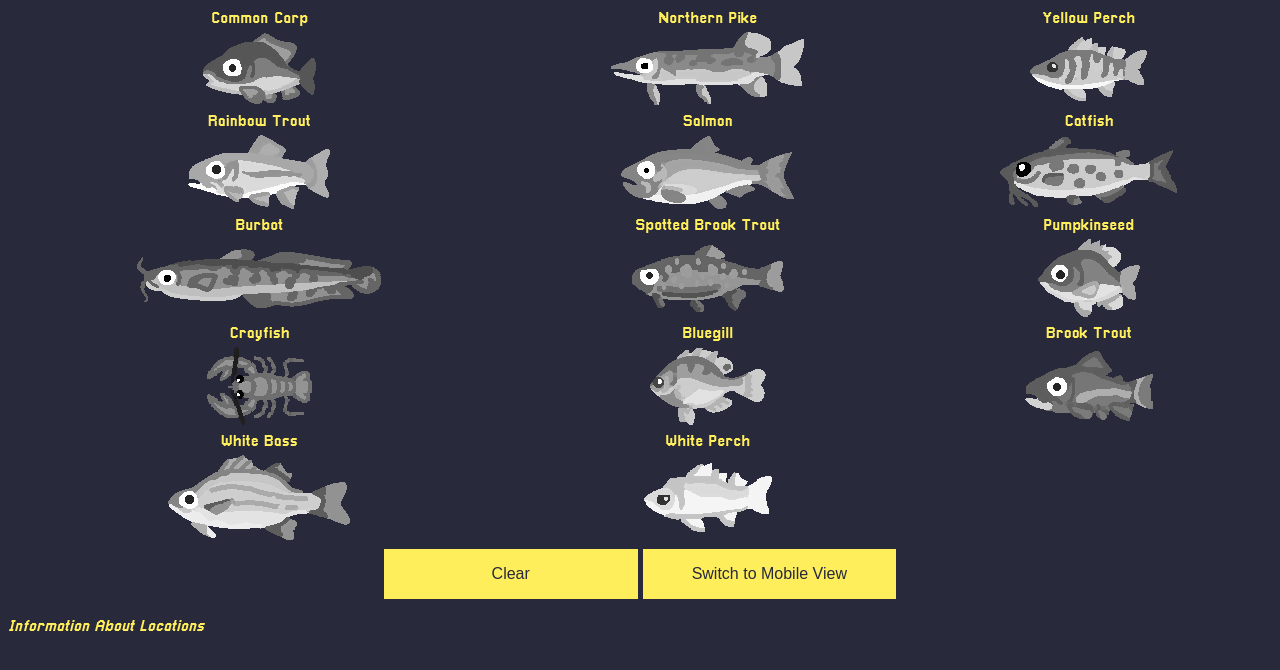
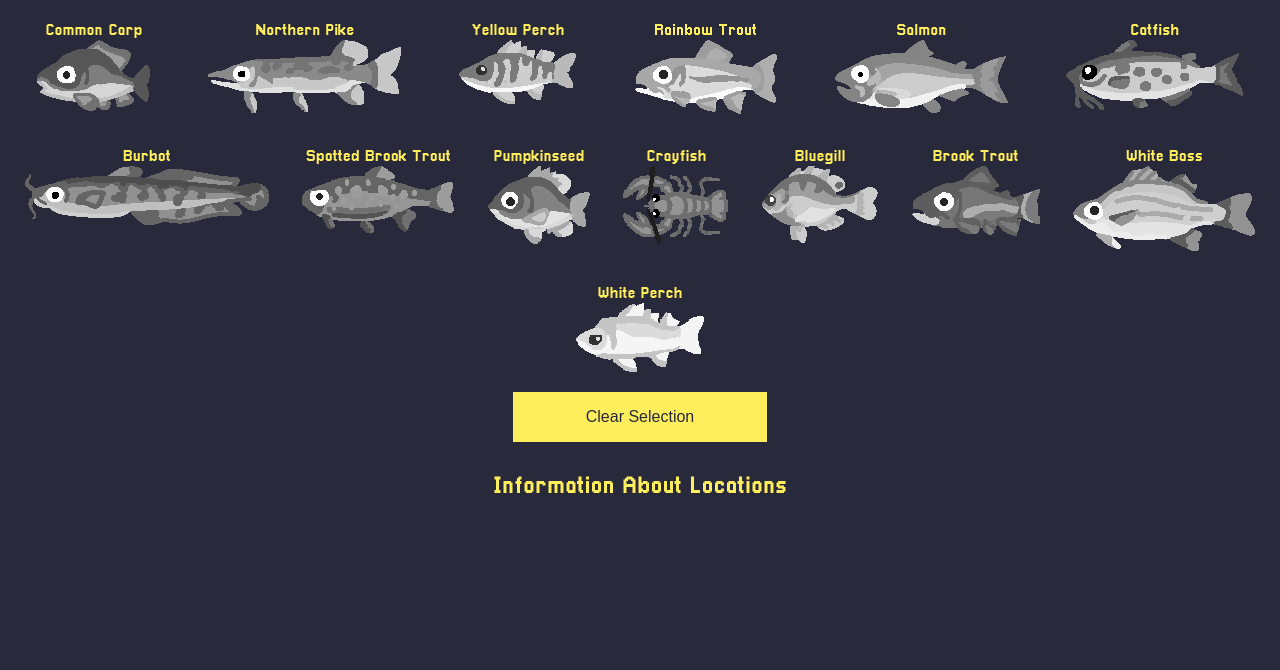
Before and after one commit to HalflingHelper/ASH-Fish-Checklist, a plain HTML site: page index.html in a window 1280 px wide. Drawn offline with Linux system fonts and the light colour scheme.

Commit message:
Made it Better

```diff
--- a/index.html
+++ b/index.html
@@ -14,68 +14,48 @@
   </head>
   <body onload="addImages()">
     <div id="main">
+      <p class="fish">Common Carp<br><img class="pic" onclick="selection(this, true)"></p>
+      <p class="fish">Northern Pike<br><img class="pic" onclick="selection(this, true)"></p>
+      <p class="fish">Yellow Perch<br><img class="pic" onclick="selection(this, true)"></p>
+      <p class="fish">Rainbow Trout<br><img class="pic" onclick="selection(this, true)"></p>
+      <p class="fish">Salmon<br><img class="pic" onclick="selection(this, true)"></p>
+      <p class="fish">Catfish<br><img class="pic" onclick="selection(this, true)"></p>
+      <p class="fish">Burbot<br><img class="pic" onclick="selection(this, true)"></p>
+      <p class="fish">Spotted Brook Trout<br><img class="pic" onclick="selection(this, true)"></p>
+      <p class="fish">Pumpkinseed<br><img class="pic" onclick="selection(this, true)"></p>
+      <p class="fish">Crayfish<br><img class="pic" onclick="selection(this, true)"></p>
+      <p class="fish">Bluegill<br><img class="pic" onclick="selection(this, true)"></p>
+      <p class="fish">Brook Trout<br><img class="pic" onclick="selection(this, true)"></p>
+      <p class="fish">White Bass<br><img class="pic" onclick="selection(this, true)"></p>
+      <p class="fish">White Perch<br><img class="pic" onclick="selection(this, true)"></p>
+    </div>
 
-    <table width=100%>
-        <tr>
-            <td>Common Carp </td><td>Northern Pike</td><td>Yellow Perch</td>
-        </tr>
-        <tr>
-            <td><img class="pic" onclick="selection(this, true)"></td> <td><img class="pic" onclick="selection(this, true)"></td> <td><img class="pic" onclick="selection(this, true)"></td>
-        </tr>
-        <tr>
-            <td>Rainbow Trout</td><td>Salmon</td><td>Catfish</td>
-        </tr>
-        <tr>
-            <td><img class="pic" onclick="selection(this, true)"></td> <td><img class="pic" onclick="selection(this, true)"></td> <td><img class="pic" onclick="selection(this, true)"></td>
-        </tr>
-        <tr>
-            <td>Burbot</td><td>Spotted Brook Trout</td><td>Pumpkinseed</td>
-        </tr>
-        <tr>
-            <td><img class="pic" onclick="selection(this, true)"></td> <td><img class="pic" onclick="selection(this, true)"></td> <td><img class="pic" onclick="selection(this, true)"></td>
-        </tr>
-        <tr>
-            <td>Crayfish</td><td>Bluegill</td><td>Brook Trout</td>
-        </tr>
-        <tr>
-            <td><img class="pic" onclick="selection(this, true)"></td> <td><img class="pic" onclick="selection(this, true)"></td> <td><img class="pic" onclick="selection(this, true)"></td>
-        </tr>
-        <tr>
-            <td>White Bass</td><td>White Perch</td>
-        </tr>
-        <tr>
-            <td><img class="pic" onclick="selection(this, true)"></td> <td><img class="pic" onclick="selection(this, true)"></td>
-        </tr>
-        <tr><td colspan="3"><button onclick="selection(this, false)">Clear</button> <button onclick="changeMode()">Switch to Mobile View</button></td></tr>
-    </table>
+    <div>
+      <button onclick="selection(this, false)">Clear Selection</button>
     </div>
-<div>
+
+    <div width=100% >
       <br>
-    <i width=100%, onclick="toggleInfo()">Information About Locations</i>
+      <p width=100%, onclick="toggleInfo()", id="toggle">Information About Locations</p>
 
-    <p class = "info">
-      <a href = "https://docs.google.com/document/d/1-ucHRtCOMn5OSxvupcWGlfF0FEuiCd7Z_ZvtS_zOn-c/edit?usp=sharing">
-        More detailed information and probabilities</a>
-
-      <ul class ="info">
-        <li>Common Carp - Found Almost Everywhere</li>
-        <li>Northern Pike - Found in Meteor Lake</li>
-        <li>Yellow Perch - Found in Meteor Lake</li>
-        <li>Rainbow Trout - Found in the Ocean and Meteor Lake</li>
-        <li>Brook Trout - Found in the summit pond and in the Ocean</li>
-        <li>White Bass - Found in cold ponds</li>
-        <li>Salmon - Found at the foot of waterfalls</li>
-        <li>Catfish - Found in all rivers</li>
-        <li>Spotted Brook Trout - Found in Oceans or in the bay near beachstickball</li>
-        <li>Burbot - Found in fast rivers</li>
-        <li>Crayfish - Found in tiny ponds</li>
-        <li>Pumpkinseed - Found in ponds with lillies</li>
-        <li>Bluegill - Found in the bay near the sandcastle frog</li>
-        <li> White Perch - Found in calm rivers</li>
-
-    </ul>
+      <p id="info">
+        <a href = "https://docs.google.com/document/d/1-ucHRtCOMn5OSxvupcWGlfF0FEuiCd7Z_ZvtS_zOn-c/edit?usp=sharing">More detailed information and probabilities</a>
+        <br><br>
+        Common Carp - Found Almost Everywhere<br>
+        Northern Pike - Found in Meteor Lake<br>
+        Yellow Perch - Found in Meteor Lake<br>
+        Rainbow Trout - Found in the Ocean and Meteor Lake<br>
+        Brook Trout - Found in the summit pond and in the Ocean<br>
+        White Bass - Found in cold ponds<br>
+        Salmon - Found at the foot of waterfalls<br>
+        Catfish - Found in all rivers<br>
+        Spotted Brook Trout - Found in Oceans or in the bay near beachstickball<br>
+        Burbot - Found in fast rivers<br>
+        Crayfish - Found in tiny ponds<br>
+        Pumpkinseed - Found in ponds with lillies<br>
+        Bluegill - Found in the bay near the sandcastle frog<br>
+        White Perch - Found in calm rivers<br>
       </p>
     </div>
-
   </body>
 </html>
--- a/script.js
+++ b/script.js
@@ -39,26 +39,3 @@ function addImages(){
           }
     }
   }
-
-let mobile = false;
-
-  function changeMode() {
-    let currentText;
-    const mobileText =  "<div id='mobile width = '200px'><table width='200px'><tr>Common Carp <br><img class='mobilepic' onclick='selection(this, true)'></tr><tr> <br>Northern Pike <br><img class='mobilepic' onclick='selection(this, true)'></tr><tr><br>Yellow Perch <br><img class='mobilepic' onclick='selection(this, true)'></tr><tr><br>Rainbow Trout<br><img class='mobilepic' onclick='selection(this, true)'></tr><tr><br>Salmon<br><img class='mobilepic' onclick='selection(this, true)'></tr><tr><br>Catfish<br><img class='mobilepic' onclick='selection(this, true)'></tr><tr><br>Burbot<br><img class='mobilepic' onclick='selection(this, true)'></tr><tr><br>Spotted Brook Trout<br><img class='mobilepic' onclick='selection(this, true)'></tr><tr><br>Pumpkinseed<br><img class='mobilepic' onclick='selection(this, true)'></tr><tr><br>Crayfish<br><img class='mobilepic' onclick='selection(this, true)'></tr><tr><br>Bluegill<br><img class='mobilepic' onclick='selection(this, true)'></tr><tr><br>Brook Trout<br><img class='mobilepic' onclick='selection(this, true)'></tr><tr><br>White Bass<br><img class='mobilepic' onclick='selection(this, true)'></tr><tr><br> White Perch<br><img class='mobilepic' onclick='selection(this, true)'></tr><tr><br><button onclick='selection(this, false)'>Clear</button><br> <br> <button onclick='changeMode()'>Switch to desktop view</button></div><br>";
-  const desktopText = "<table width=100%> <tr><td>Common Carp </td><td>Northern Pike</td><td>Yellow Perch</td></tr><tr><td><img class='pic' onclick='selection(this, true)'></td> <td><img class='pic' onclick='selection(this, true)'></td> <td><img class='pic' onclick='selection(this, true)'></td></tr><tr><td>Rainbow Trout</td><td>Salmon</td><td>Catfish</td></tr><tr><td><img class='pic' onclick='selection(this, true)'></td> <td><img class='pic' onclick='selection(this, true)'></td> <td><img class='pic' onclick='selection(this, true)'></td></tr><tr><td>Burbot</td><td>Spotted Brook Trout</td><td>Pumpkinseed</td></tr><tr><td><img class='pic' onclick='selection(this, true)'></td> <td><img class='pic' onclick='selection(this, true)'></td> <td><img class='pic' onclick='selection(this, true)'></td></tr><tr><td>Crayfish</td><td>Bluegill</td><td>Brook Trout</td> </tr><tr><td><img class='pic' onclick='selection(this, true)'></td> <td><img class='pic' onclick='selection(this, true)'></td> <td><img class='pic' onclick='selection(this, true)'></td></tr><tr><td>White Bass</td><td>White Perch</td></tr><tr><td><img class='pic' onclick='selection(this, true)'></td> <td><img class='pic' onclick='selection(this, true)'></td> </tr><tr><td colspan='3'><button onclick='selection(this, false)'>Clear</button> <button onclick='changeMode()'>Switch to mobile view</button></td></tr></table>";
-
-    let changeable = document.getElementById("main")
-    if (mobile == true) {
-      //Switching to desktop view
-      currentText = desktopText
-      mobile = false
-    } else {
-      //switching to mobile view
-
-
-      currentText = mobileText
-      mobile = true
-    }
-    changeable.innerHTML = currentText;
-    addImages()
-  }
--- a/style.css
+++ b/style.css
@@ -7,41 +7,43 @@ html {
     background-color: #28293b;
     font-family: "Pixellari";
     color:#ffee5b;
-
+    text-align: center;
 }
-
 
 button {
 	background-color: #FFEE5B;
 	border: none;
 	color: #28293B;
 	padding: 15px 32px;
-	text-align: center;
 	text-decoration: none;
 	display: inline-block;
 	font-size: 16px;
 	width: 30ex;
-	height: 50px
-  }
-table {
-    text-align: center;
+    height: 50px;
 }
+
 img {
     filter: grayscale(1);
+}
 
-}
 a {
     color: cyan;
 }
-.info {
+#info {
     display: none;
-    width: 200px;
-}
-i {
-    text-align: center;
 }
 
+p {
+    margin: 15px 15px;
+}
 
-#mobile {
-    font-size: larger;
+#main {
+    display: inline-flex;
+    flex-wrap: wrap;
+    justify-content: center;
+    justify-content: space-around;
 }
+
+#toggle {
+    font-size: x-large;
+}
```
Lines whose indentation alone changed are shown as unchanged.
